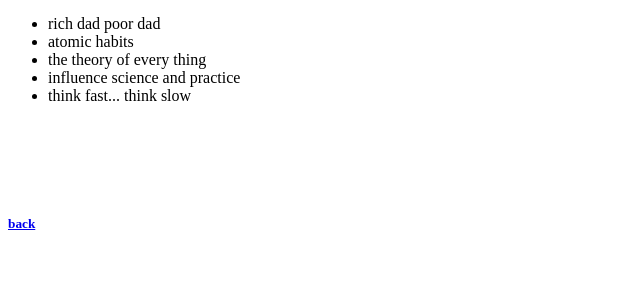
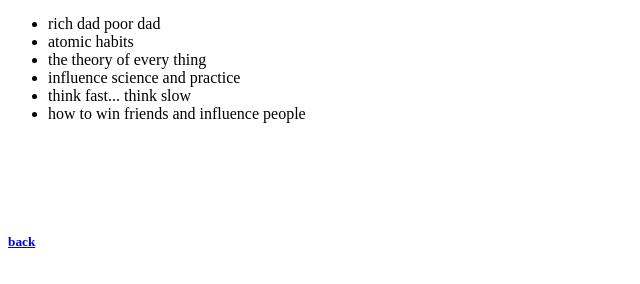
Before and after one commit to azizmass/cv, a plain HTML site: page books.html in a window 1280 px wide. Shown: the part 44-328 px from the top of the page, without its empty margins (0-640 px from the left). Drawn offline with Linux system fonts and the light colour scheme.

Commit message:
Update books.html

```diff
--- a/books.html
+++ b/books.html
@@ -12,6 +12,7 @@
       <li>the theory of every thing</li>
       <li>influence science and practice</li>
       <li>think fast... think slow</li>
+      <li>how to win friends and influence people</li>
     </ul>
     <br>
     <br>
```
